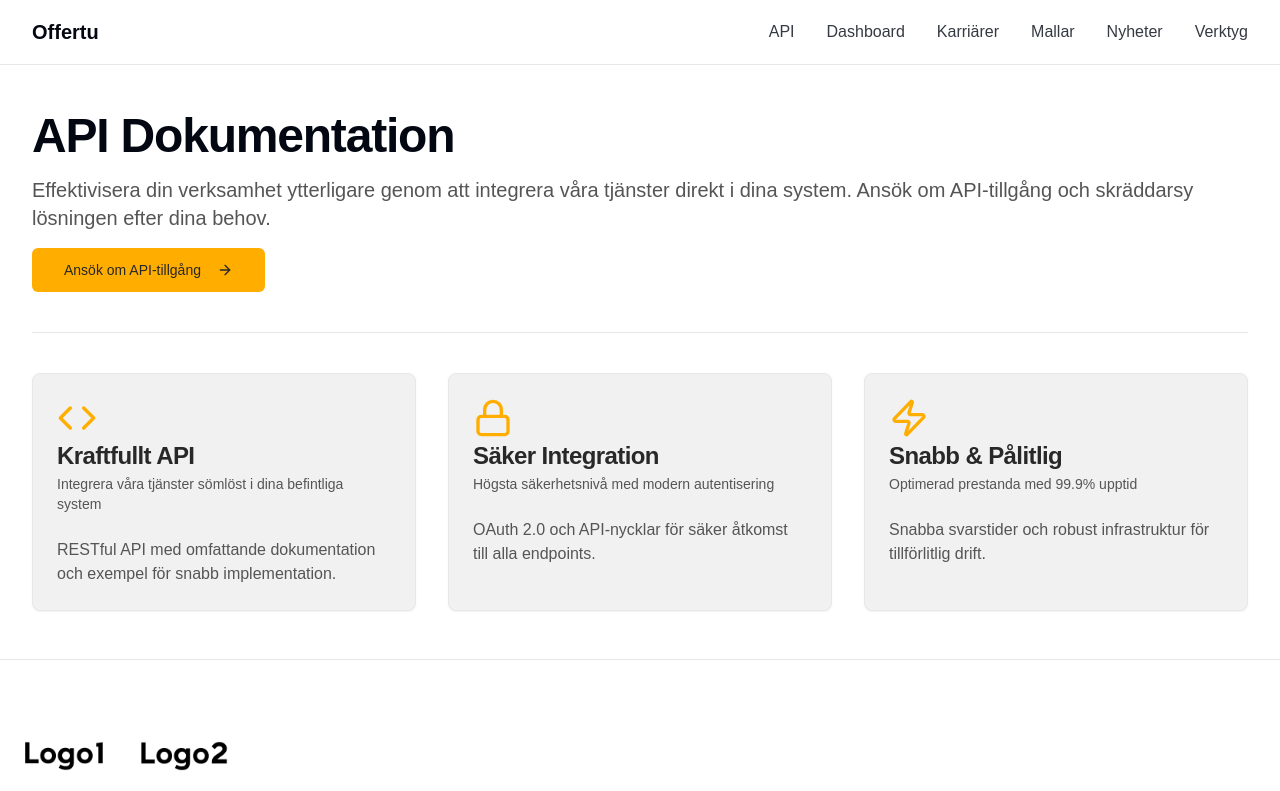
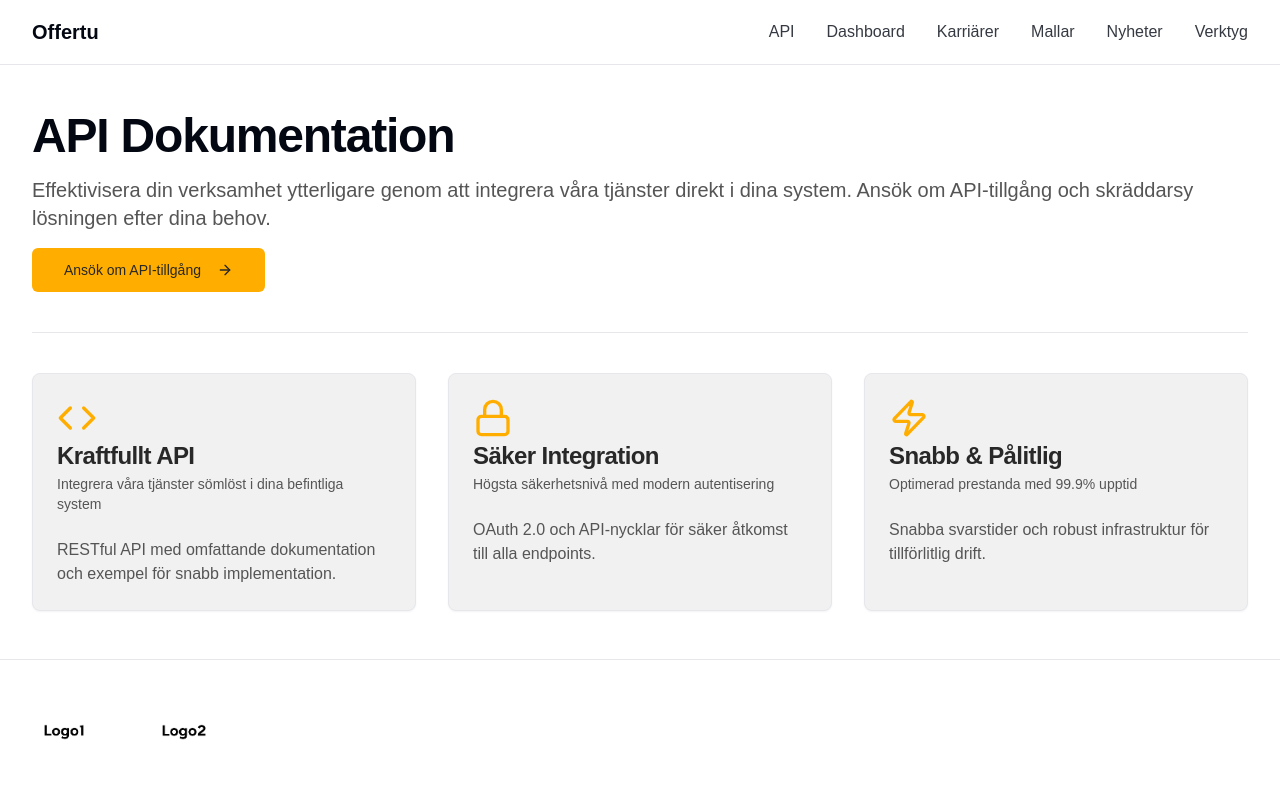
Before and after one commit to jhn322/offertu, a Next.js app: page /api-dokumentation in a window 1280 px wide. Shown: the top 791 px of the page. Built offline with nearby package versions, Linux system fonts and the light colour scheme.

Commit message:
layout shift

```diff
--- a/src/components/Footer.tsx
+++ b/src/components/Footer.tsx
@@ -13,27 +13,27 @@ export default function Footer() {
         <div className="flex flex-col space-y-8">
           {/* Logos */}
           <div className="flex space-x-6 h-12">
-            <div className="w-24 relative">
-              <AspectRatio ratio={1 / 1} className="w-full">
+            <div className="w-24 h-12">
               <Image
                 src="/logo1.png"
                 alt="Logo 1"
-                  fill
-                  sizes="(max-width: 768px) 96px, 96px"
-                  className="object-contain"
+                width={96}
+                height={48}
+                priority
+                sizes="96px"
+                className="object-contain w-full h-full"
               />
-              </AspectRatio>
             </div>
-            <div className="w-24 relative">
-              <AspectRatio ratio={1 / 1} className="w-full">
+            <div className="w-24 h-12">
               <Image
                 src="/logo2.png"
                 alt="Logo 2"
-                  fill
-                  sizes="(max-width: 768px) 96px, 96px"
-                  className="object-contain"
+                width={96}
+                height={48}
+                priority
+                sizes="96px"
+                className="object-contain w-full h-full"
               />
-              </AspectRatio>
             </div>
           </div>
 
```
Lines whose indentation alone changed are shown as unchanged.
